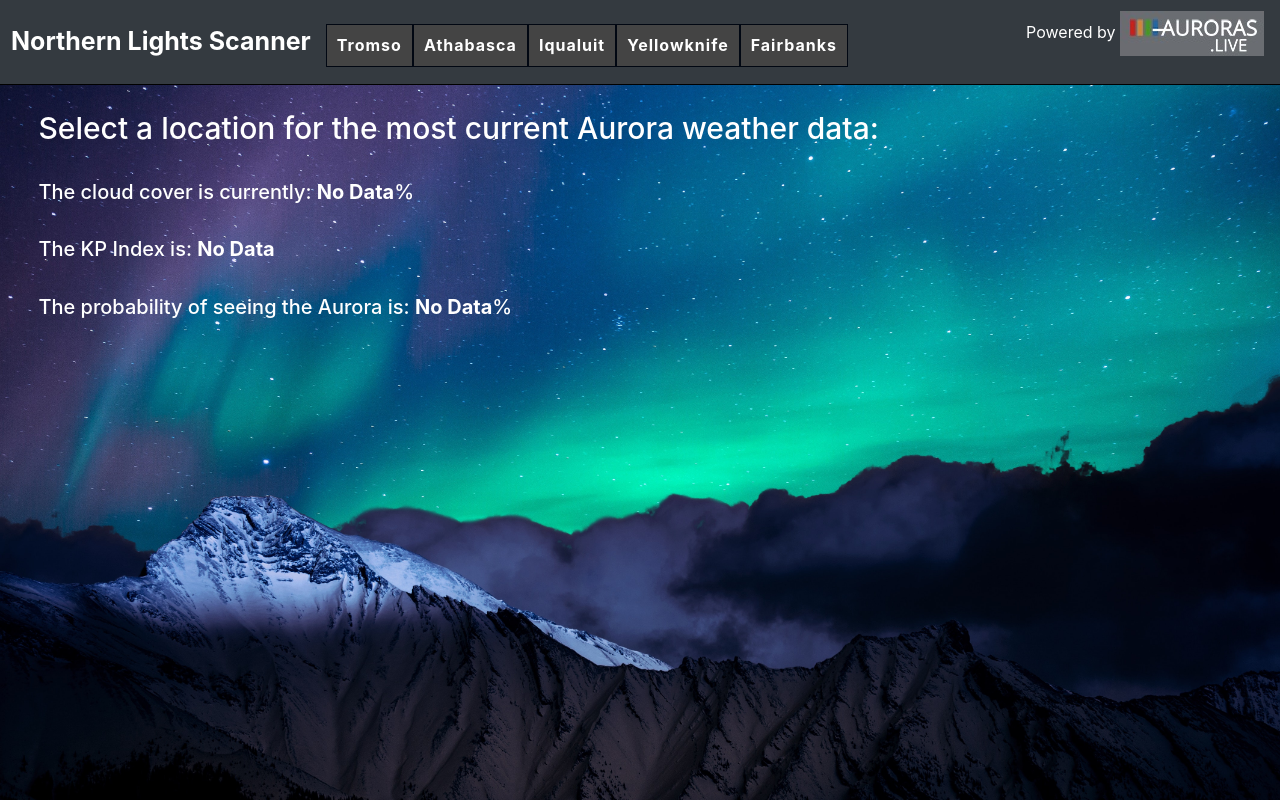
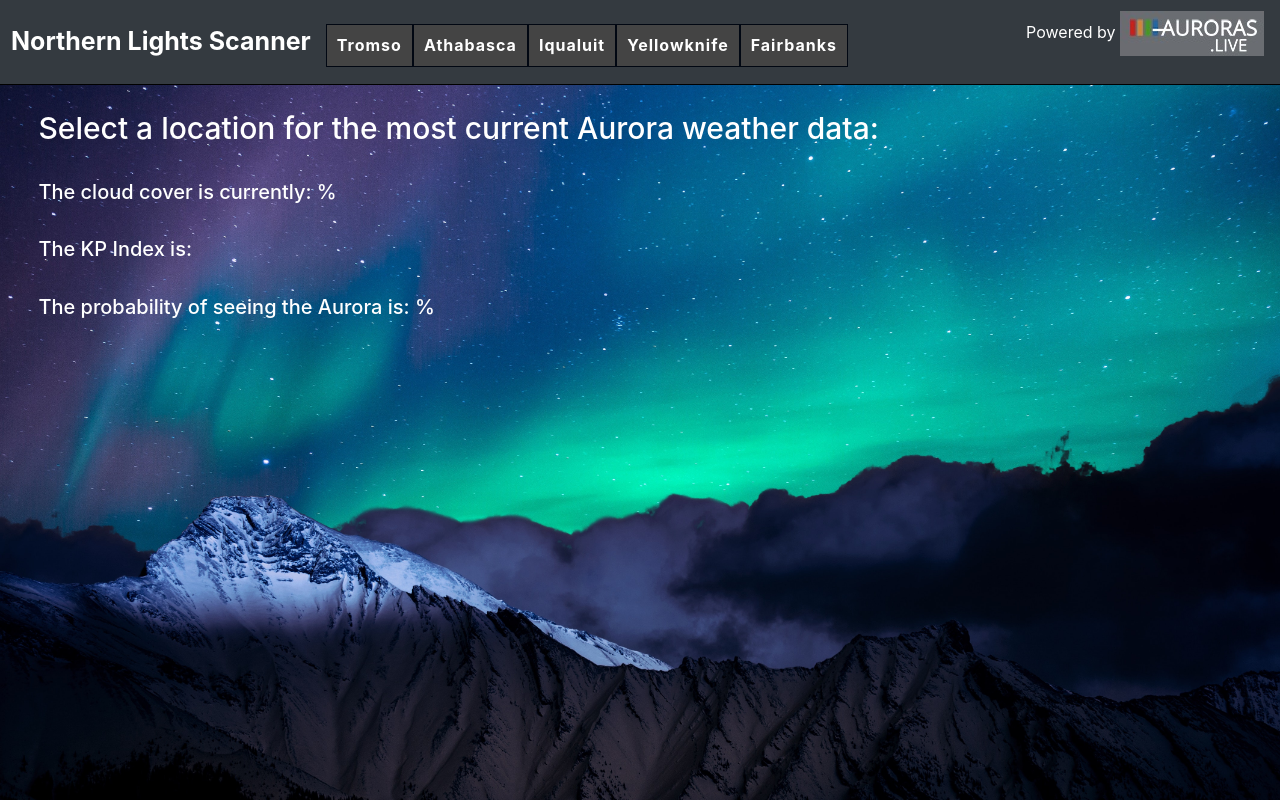
Before and after one commit to aektap/ReactWeatherAPI, a React (Create React App) app: page / in a window 1280 px wide. Built offline with nearby package versions, Linux system fonts and the light colour scheme.

Commit message:
took out AuroraData and replaced with this.state

```diff
--- a/src/App.js
+++ b/src/App.js
@@ -10,14 +10,14 @@ class App extends Component {
     super(props);
     this.state = {
       //this will be the initial state passed down where there is no data yet available
-      auroraData: {
+
         nameLoc: "No Location Selected",
         kpIndex: 'No Data',
         cloudCover: 'No Data',
         fogCover: 'No Data',
         probabilityView: 'No Data',
 
-      }
+
     };
   }
 //below we are fetching the data for each location from auroraslive using the latitude and
@@ -25,17 +25,16 @@ class App extends Component {
 
   getWeather = (lat, long) => {
     let url = `https://api.auroras.live/v1/?type=all&lat=${lat}&long=${long}&forecast=false&threeday=false`;
-    let auroraData = {  }
+
 
     fetch(url)
       .then(res => res.json())
       .then((data) => {
-      auroraData.kpIndex = data.ace.kp;
-      auroraData.cloudCover = data.weather.cloud;
-      auroraData.probabilityView = data.probability.value;
+      this.setState.kpIndex = data.ace.kp;
+      this.setState.cloudCover = data.weather.cloud;
+      this.setState.probabilityView = data.probability.value;
       //we replace our initial state data with the appropriate data from the auroras live api
      this.setState({
-       auroraData
      })
      //now we set the state
 
@@ -46,8 +45,6 @@ class App extends Component {
   };
 
   render() {
-    const { auroraData } = this.state
-    //render using the state fetched
 
     return (
 
@@ -59,9 +56,9 @@ class App extends Component {
       <div>
         <header className="App-header">
           <h1>Select a location for the most current Aurora weather data:</h1>
-          <h2>The cloud cover is currently: <b>  {auroraData.cloudCover}</b>%</h2>
-          <h2> The KP Index is: <b>{auroraData.kpIndex} </b></h2>
-          <h2>The probability of seeing the Aurora is: <b>{auroraData.probabilityView}</b>%</h2>
+          <h2>The cloud cover is currently: <b>  {this.setState.cloudCover}</b>%</h2>
+          <h2> The KP Index is: <b>{this.setState.kpIndex} </b></h2>
+          <h2>The probability of seeing the Aurora is: <b>{this.setState.probabilityView}</b>%</h2>
         </header>
         </div>
       </div>
```
Also changed, not shown: 1 other file (tests, documents, lock files or other folders).
